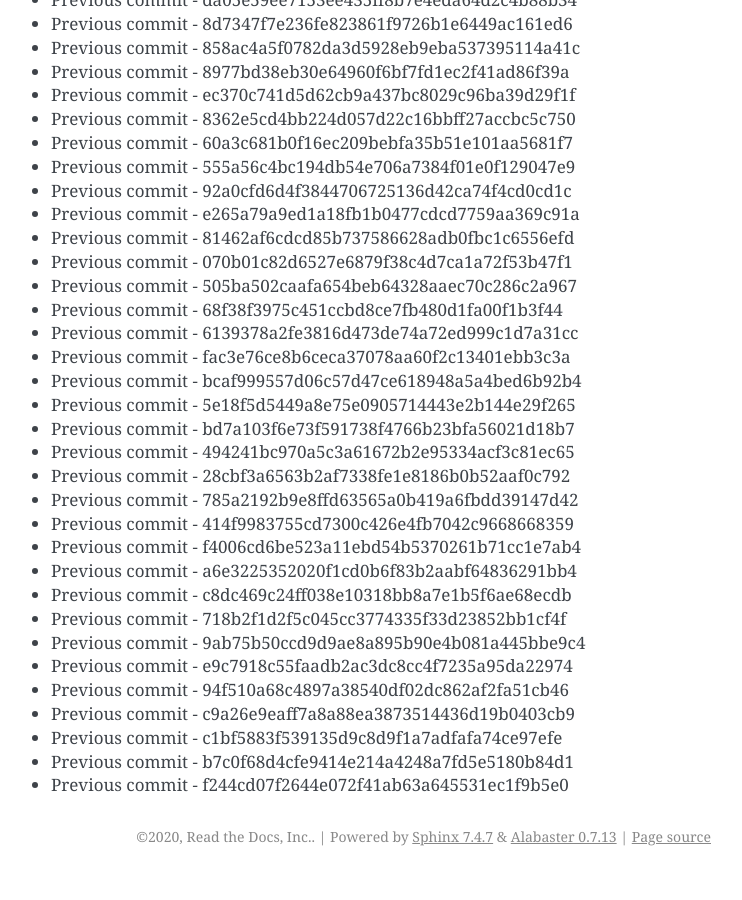
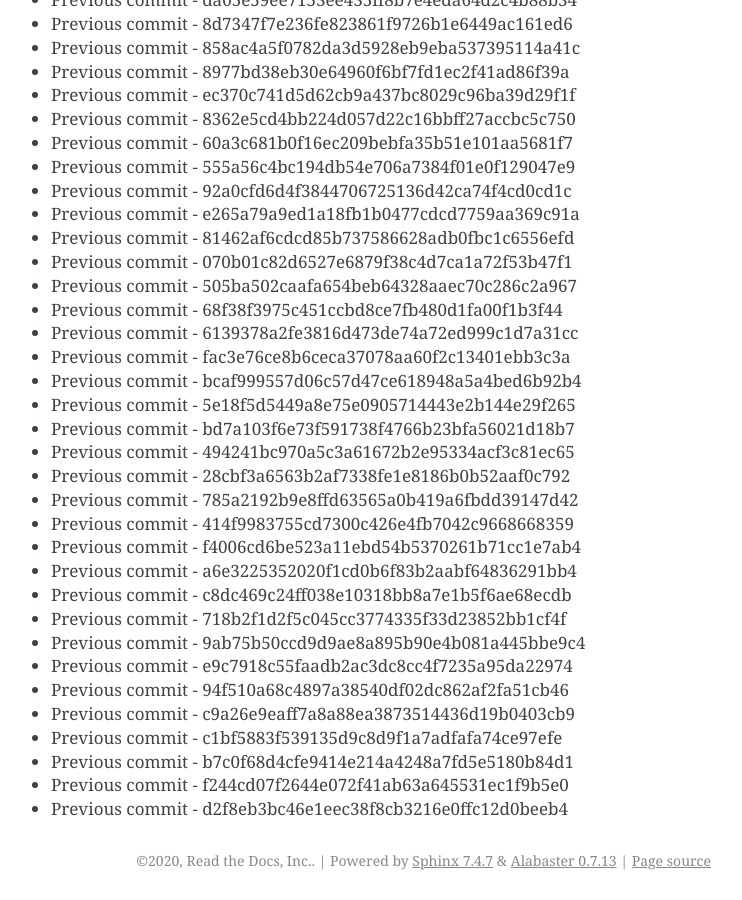
Before and after one commit to readthedocs/rtd-git-stresstest, a Sphinx documentation site: the page built from docs/updates.rst, in a window 1280 px wide and 900 px high, scrolled down 20264 px. Shown: the whole window, without its empty margins (399-1141 px from the left). Built offline with Sphinx 7.4.7, drawn with Linux system fonts in a browser that asks for light colours; before the commit the page ends 21140 px from its top, so only the background shows below that.

Commit message:
Generating commit from previous: d2f8eb3bc46e1eec38f8cb3216e0ffc12d0beeb4

```diff
--- a/docs/updates.rst
+++ b/docs/updates.rst
@@ -883,3 +883,4 @@ It can be tested for any performance characteristics.
 * Previous commit - c1bf5883f539135d9c8d9f1a7adfafa74ce97efe
 * Previous commit - b7c0f68d4cfe9414e214a4248a7fd5e5180b84d1
 * Previous commit - f244cd07f2644e072f41ab63a645531ec1f9b5e0
+* Previous commit - d2f8eb3bc46e1eec38f8cb3216e0ffc12d0beeb4
```
